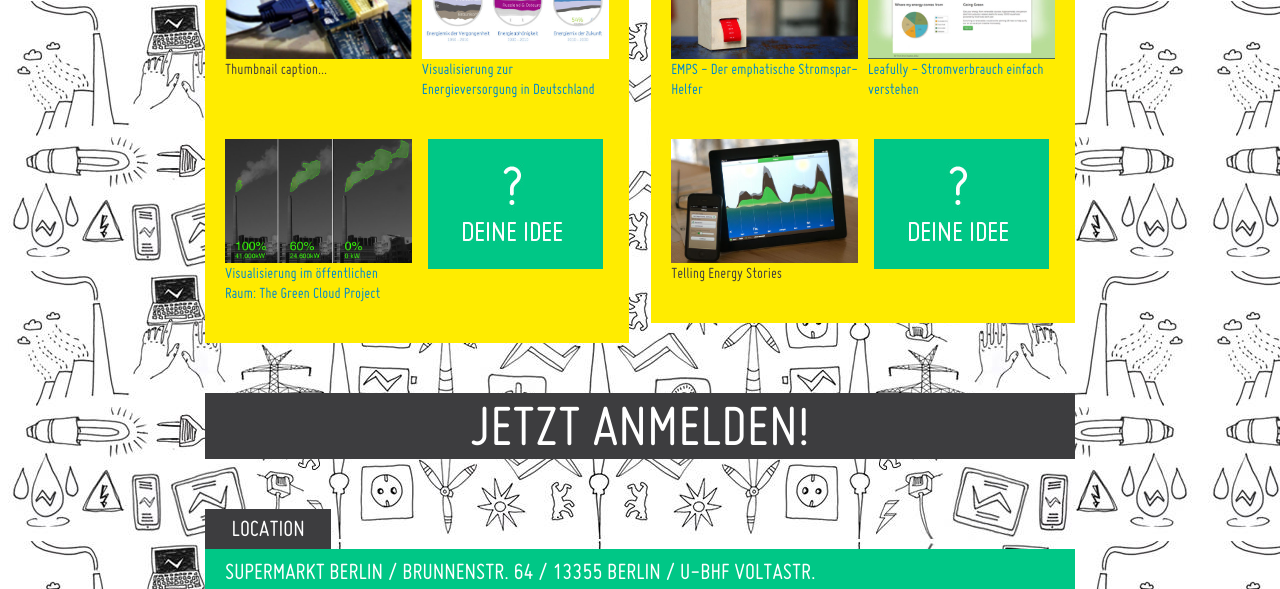
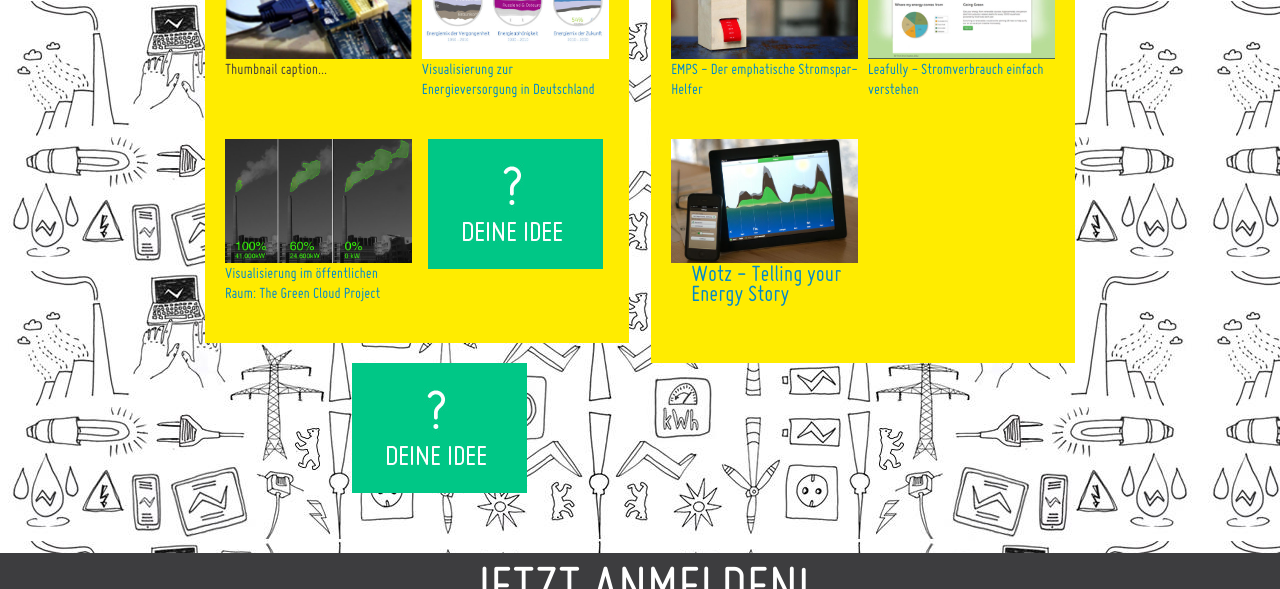
Before and after one commit to okfde/energyhack, a Jekyll site: the page built from index.html, in a window 1280 px wide and 900 px high, scrolled down 1349 px, cut to the strip 0-589 px from the top of the window. Built offline with Jekyll 4.4.1, drawn with Linux system fonts in a browser that asks for light colours; nearby versions of some CDN libraries.

Commit message:
wotz Beispiel new

```diff
--- a/_includes/challenges.html
+++ b/_includes/challenges.html
@@ -62,9 +62,10 @@
         </ul>
         <ul class="thumbnails">
             <li class="span6">
+                <a href="http://appsforenergy.challenge.gov/submissions/7998-wotz>
                 <div class="thumbnail">
                     <img src="img/challenges/wotz.jpg" alt="">
-                    <p>Telling Energy Stories</p>
+                    <p>Wotz - Telling your Energy Story</p></a>
                 </div>
             </li>
             <li class="span6">
```
